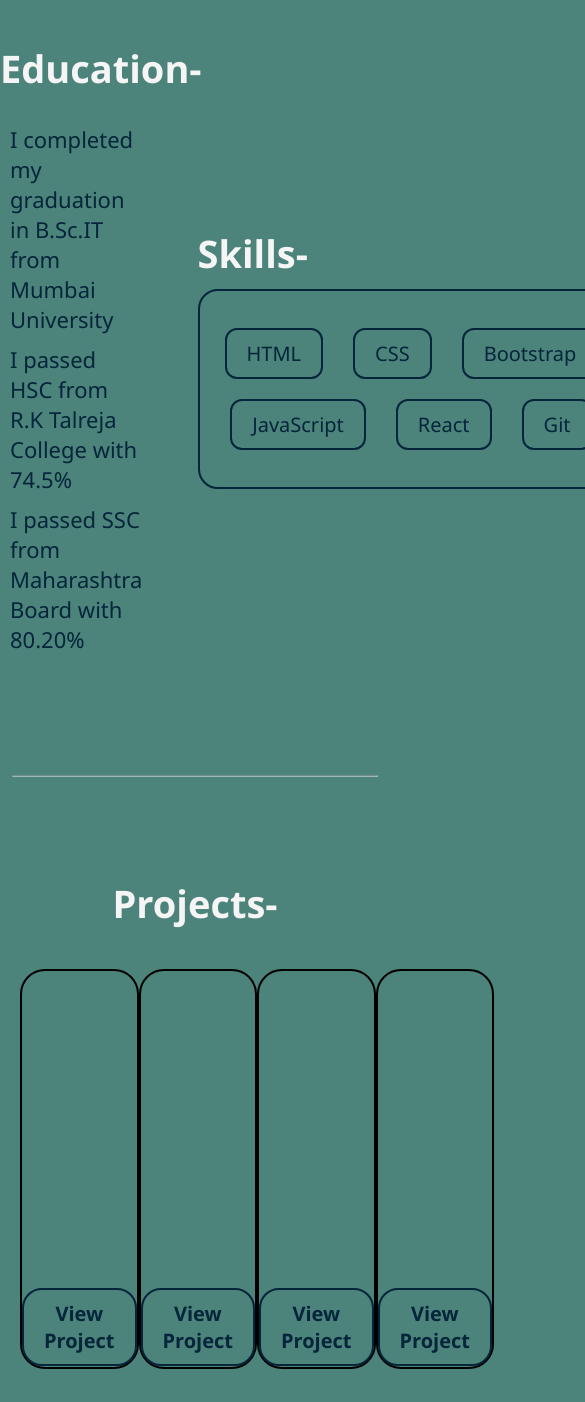
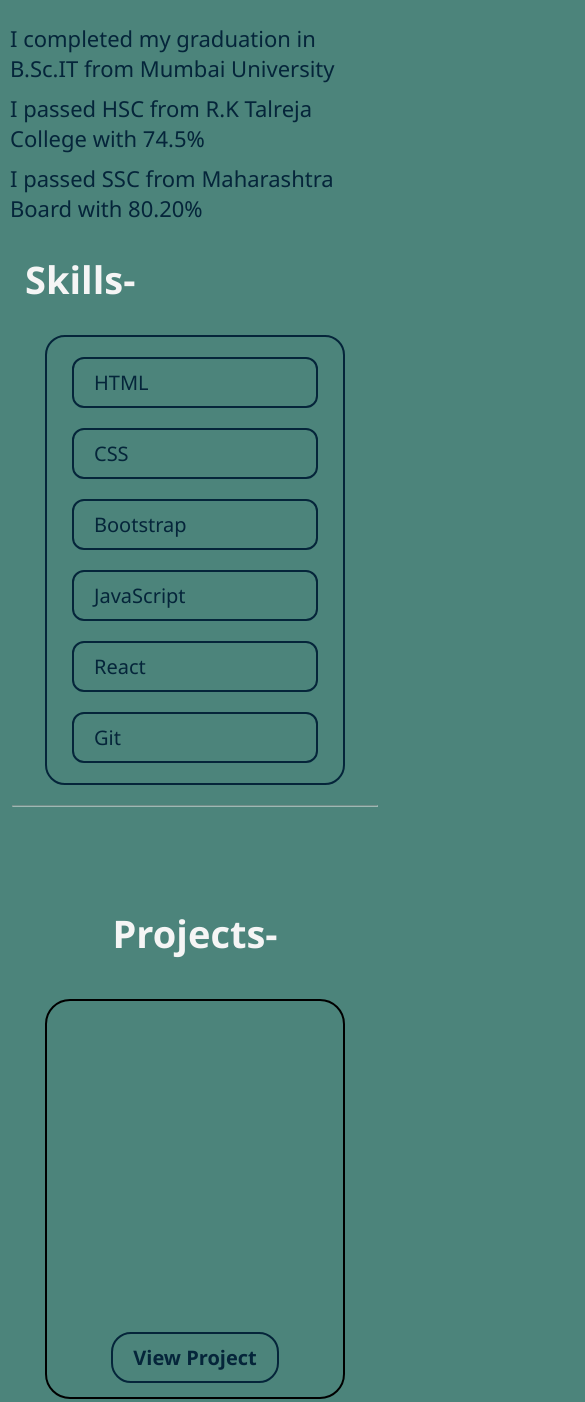
Before and after one commit to dipeshkundnani/Dipesh-Portfolio-Website, a plain HTML site: page index.html in a window 390 px wide. Shown: the part 1761-3163 px from the top of the page, 585 px wide, since content can reach past the window. Drawn offline with nearby package versions, Linux system fonts and the light colour scheme.

Commit message:
added more responsiveness

```diff
--- a/index.html
+++ b/index.html
@@ -7,6 +7,7 @@
     <title>Portfolio</title>
     <link rel="stylesheet" href="style.css" />
     <link rel="stylesheet" href="responsive.css">
+    <!-- <link rel="stylesheet" href="temp-resp.css"> -->
     <link rel="stylesheet" href="https://fonts.googleapis.com/css2?family=Material+Symbols+Outlined:opsz,wght,FILL,GRAD@20..48,100..700,0..1,-50..200" />
   </head>
   <body>
@@ -93,16 +94,12 @@
       <div id="skillbox">
         <span class="title">Skills-</span>
         <div id="skillinfo">
-          <span>
             <p class="skillname">HTML</p>
             <p class="skillname">CSS</p>
-            <p class="skillname">Bootstrap</p> <br>
-          </span>
-          <span>
+            <p class="skillname">Bootstrap</p>
             <p class="skillname">JavaScript</p>
             <p class="skillname">React</p>
             <p class="skillname">Git</p>
-          </span>
         </div>
       </div>
     </div>
--- a/responsive.css
+++ b/responsive.css
@@ -47,9 +47,12 @@
 }
 
 #navlinks{
+    width: 100%;
+    display: flex;
+    align-items: center;
+    justify-content: center;
+    flex-direction: column;
     text-align: center;
-    width: 100%;
-    display: block;
     margin-top: 20px;
 }
 
@@ -265,7 +268,79 @@
     margin-left: 50px;
 }
 
+/* skills */
 
+#skills{
+    height: max-content;
+    width: 100%;
+    display: flex;
+    flex-direction: column;
+    justify-content: space-evenly;
+}
+
+#education {
+    display: flex;
+    flex-direction: column;
+    align-items: flex-start !important;
+    margin-left: 0px;
+    width: 100%;
+}
+
+#skillbox{
+    display: flex;
+    flex-direction: column;
+    margin-left: 0;
+}
+
+#projects{
+    height: max-content;
+    width: 100%;
+    display: flex;
+    flex-direction: column;
+    padding-top: 80px;
+}
+
+#skillinfo {
+    width: 300px;
+    height: max-content;
+    border: 2px solid rgb(5, 37, 58);
+    border-radius: 20px;
+    flex-direction: column;
+    margin: 20px;
+}
+
+#projectbox {
+    padding: 20px;
+    height: max-content;
+    display: flex;
+    flex-direction: column;
+    justify-content: space-between;
+    align-items: center;
+}
+
+.project {
+    height: 400px;
+    width: 300px;
+    border: 2px solid black;
+    border-radius: 25px;
+    margin-bottom: 20px;
+}
+
+input, #message {
+    width: 100%;
+    height: 40px;
+    margin: 8px 0px;
+    border-radius: 10px;
+    border: none;
+    font-size: 20px;
+    padding: 5px 8px;
+}
+
+#contact {
+    height: calc(100% - 60px);
+    align-items: center;
+    justify-content: center;
+}
 
 
 }
--- a/style.css
+++ b/style.css
@@ -276,19 +276,15 @@ hr{
     margin-left: 100px;
 }
 
-#skillinfo{
-    height: 200px;
+#skillinfo {
+    height: max-content;
+    width: 430px;
+    display: flex;
+    flex-wrap: wrap;
     border: 2px solid rgb(5, 37, 58);
     border-radius: 20px;
-    flex-direction: column;
     padding: 10px;
-}
-
-#skillinfo, #skillinfo>span{
-    display: flex;
-    align-items: center;
-    justify-content: center;
-}
+  }
 
 .skillname{
     margin: 10px 15px;
```
